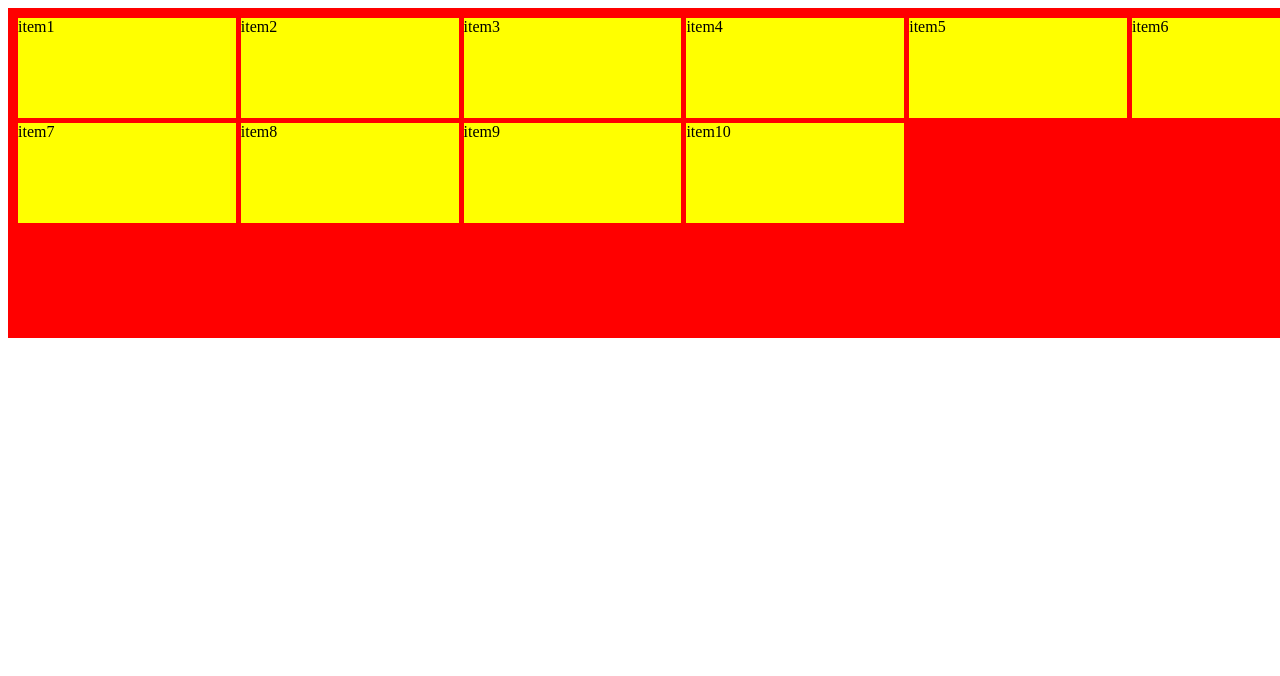
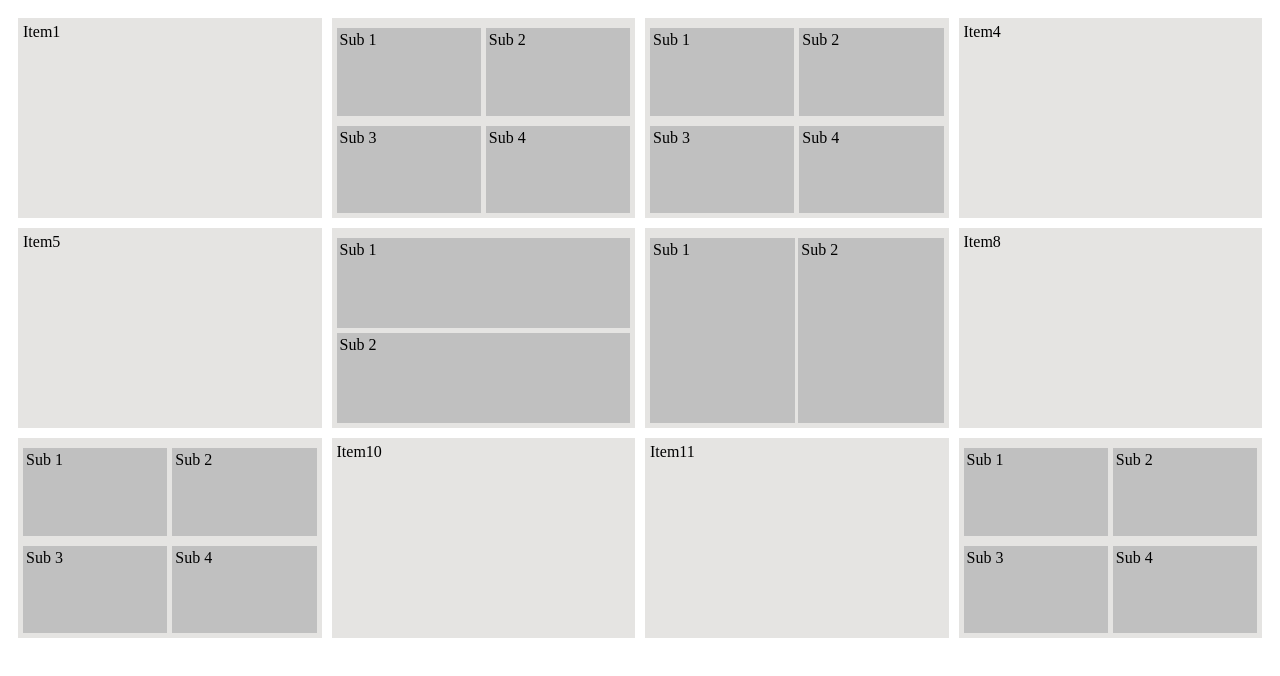
Before and after one commit to Moawiah-Eqailan/CSS-Flex-, a plain HTML site: page 5-11.html in a window 1280 px wide. Drawn offline with Linux system fonts and the light colour scheme.

Commit message:
Update 5-11.html

```diff
--- a/5-11.html
+++ b/5-11.html
@@ -4,37 +4,95 @@
 <head>
     <meta charset="UTF-8">
     <meta name="viewport" content="width=device-width, initial-scale=1.0">
-    <title>Document</title>
+    <title>Flex & Grid</title>
     <style>
-        .parent {
-            background-color: red;
+        .container {
+            display: grid;
+            grid-template-columns: repeat(4, 1fr);
+            grid-template-rows: repeat(3, 200px);
+            gap: 10px;
             padding: 10px;
-            display: grid;
-            width: 100%;
-            grid-template-columns: repeat(5, 1fr) 150px;
-            grid-template-rows: repeat(3, 100px);
-            gap: 5px;
-
         }
 
-        .parent div {
-            background-color: yellow;
+        .item {
+            background-color: #E5E4E2;
+            padding: 5px;
+        }
+
+        .item-sub {
+            display: grid;
+            grid-template-columns: repeat(2, 1fr);
+            grid-template-rows: repeat(2, 1fr);
+            gap: 5px;
+        }
+
+        .sub {
+            background-color: #C0C0C0;
+            padding: 3px;
+            margin-top: 5px;
+        }
+
+        .item-horizontal {
+            display: grid;
+            grid-template-rows: repeat(2, 1fr);
+            padding: 5px;
+        }
+
+        .item-vertical {
+            display: grid;
+            grid-template-columns: repeat(2, 1fr);
+            padding: 5px;
+            gap: 3px;
         }
     </style>
 </head>
 
 <body>
-    <div class="parent">
-        <div class="item1">item1</div>
-        <div class="item2">item2</div>
-        <div class="item3">item3</div>
-        <div class="item4">item4</div>
-        <div class="item5">item5</div>
-        <div class="item6">item6</div>
-        <div class="item7">item7</div>
-        <div class="item8">item8</div>
-        <div class="item9">item9</div>
-        <div class="item10">item10</div>
+    <div class="container">
+        <div class="item">Item1</div>
+        <div class=" item item-sub">
+            <div class="sub">Sub 1</div>
+            <div class="sub">Sub 2</div>
+            <div class="sub">Sub 3</div>
+            <div class="sub">Sub 4</div>
+        </div>
+
+        <div class="item item-sub">
+            <div class="sub">Sub 1</div>
+            <div class="sub">Sub 2</div>
+            <div class="sub">Sub 3</div>
+            <div class="sub">Sub 4</div>
+        </div>
+
+        <div class="item">Item4</div>
+        <div class="item">Item5</div>
+        <div class="item item-horizontal">
+            <div class="sub">Sub 1</div>
+            <div class="sub">Sub 2</div>
+        </div>
+
+        <div class=" item item-vertical">
+            <div class="sub">Sub 1</div>
+            <div class="sub">Sub 2</div>
+        </div>
+
+        <civ class="item">Item8</civ>
+        <div class="item item-sub">
+            <div class="sub">Sub 1</div>
+            <div class="sub">Sub 2</div>
+            <div class="sub">Sub 3</div>
+            <div class="sub">Sub 4</div>
+        </div>
+
+        <div class="item">Item10</div>
+        <div class="item">Item11</div>
+
+        <div class="item item-sub">
+            <div class="sub">Sub 1</div>
+            <div class="sub">Sub 2</div>
+            <div class="sub">Sub 3</div>
+            <div class="sub">Sub 4</div>
+        </div>
     </div>
 </body>
 
```
